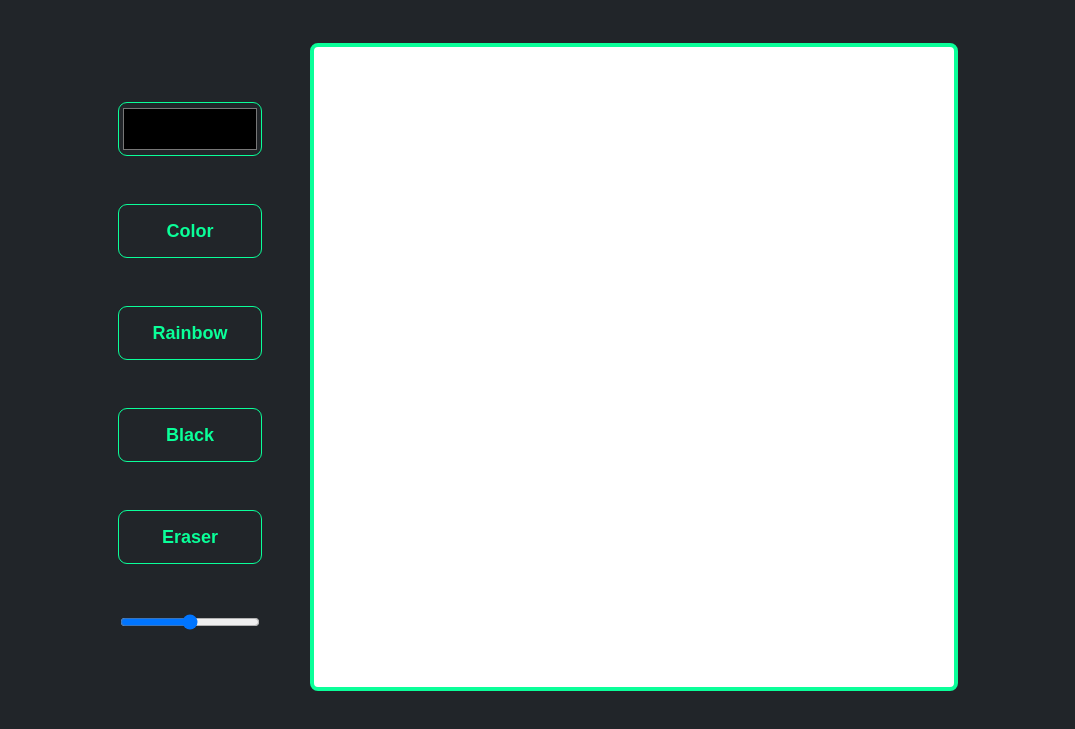
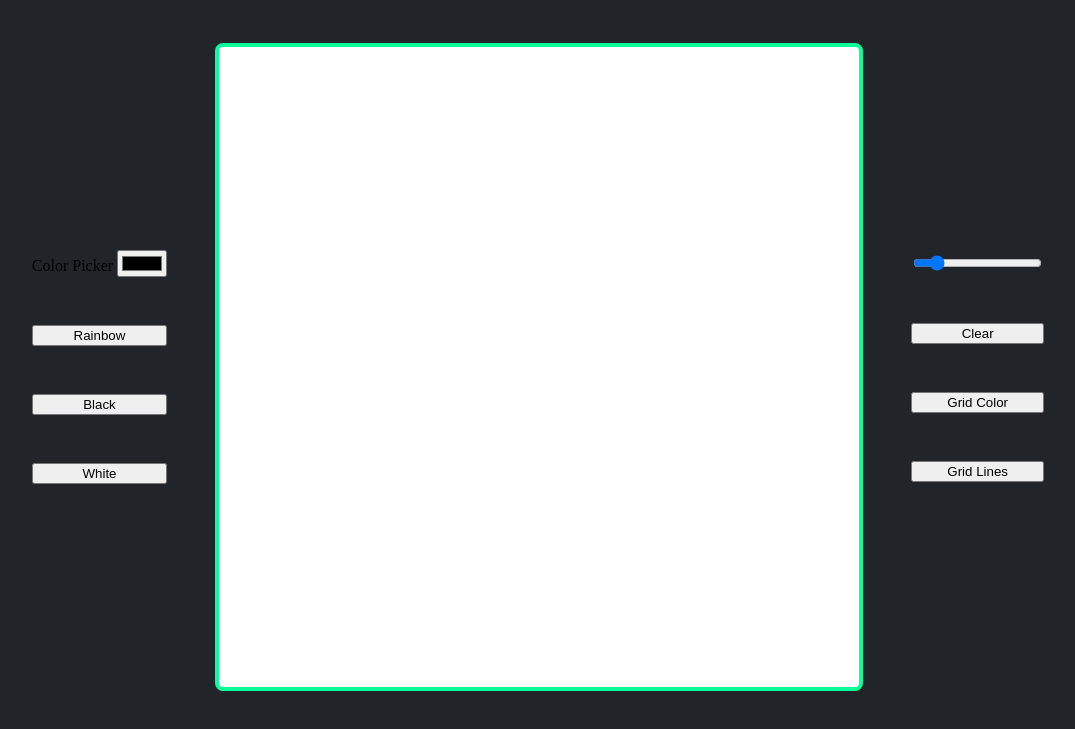
Before and after one commit to Crimethink13/Etch-a-Sketch, a plain HTML site: page index.html in a window 1280 px wide. Shown: the part 143-872 px from the top of the page, without its empty margins (102-1177 px from the left). Drawn offline with Linux system fonts and the light colour scheme.

Commit message:
Added some more html for styling and layout.

```diff
--- a/index.html
+++ b/index.html
@@ -4,6 +4,9 @@
     <meta charset="UTF-8">
     <meta http-equiv="X-UA-Compatible" content="IE=edge">
     <meta name="viewport" content="width=device-width, initial-scale=1.0">
+    <link rel="preconnect" href="https://fonts.googleapis.com">
+    <link rel="preconnect" href="https://fonts.gstatic.com" crossorigin>
+    <link href="https://fonts.googleapis.com/css2?family=Pangolin&display=swap" rel="stylesheet">
     <link rel="stylesheet" href="stylesheet.css">
     <title>Etch-a-Sketch</title>
 </head>
@@ -16,17 +19,33 @@
     <main>
         <div class="container">
             <div class="settings">
-                <input class="options" type="color">
-                <button class="options">Color</button>
-                <button class="options">Rainbow</button>
-                <button class="options">Black</button>
-                <button class="options">Eraser</button>
-                <input type="range">
+                <div class="grouped">
+                    <label>Color Picker</label>
+                    <input id="fav-color" class="buttons" type="color">
+                </div>
+                <button id="rainbow" class="buttons">Rainbow</button>
+                <button id="black" class="buttons">Black</button>
+                <button id="eraser" class="buttons">White</button>
             </div>
 
             <div class="grid"></div>
 
+            <div class="settings">
+                <div class="grouped">
+                    <label id ="grid-value" name="grid-size"></label>
+                    <input id="grid-size" name="grid-size" type="range" value="16" min="8" max="64">
+                </div>
+                <button id="clear" class="buttons">Clear</button>
+                <button id="bg-toggle" class="buttons">Grid Color</button>
+                <button id="grid-toggle" class="buttons">Grid Lines</button>
+            </div>
+
+
         </div>
+
+
+
+
     </main>
 <script src="script.js"></script>
 </body>
```
